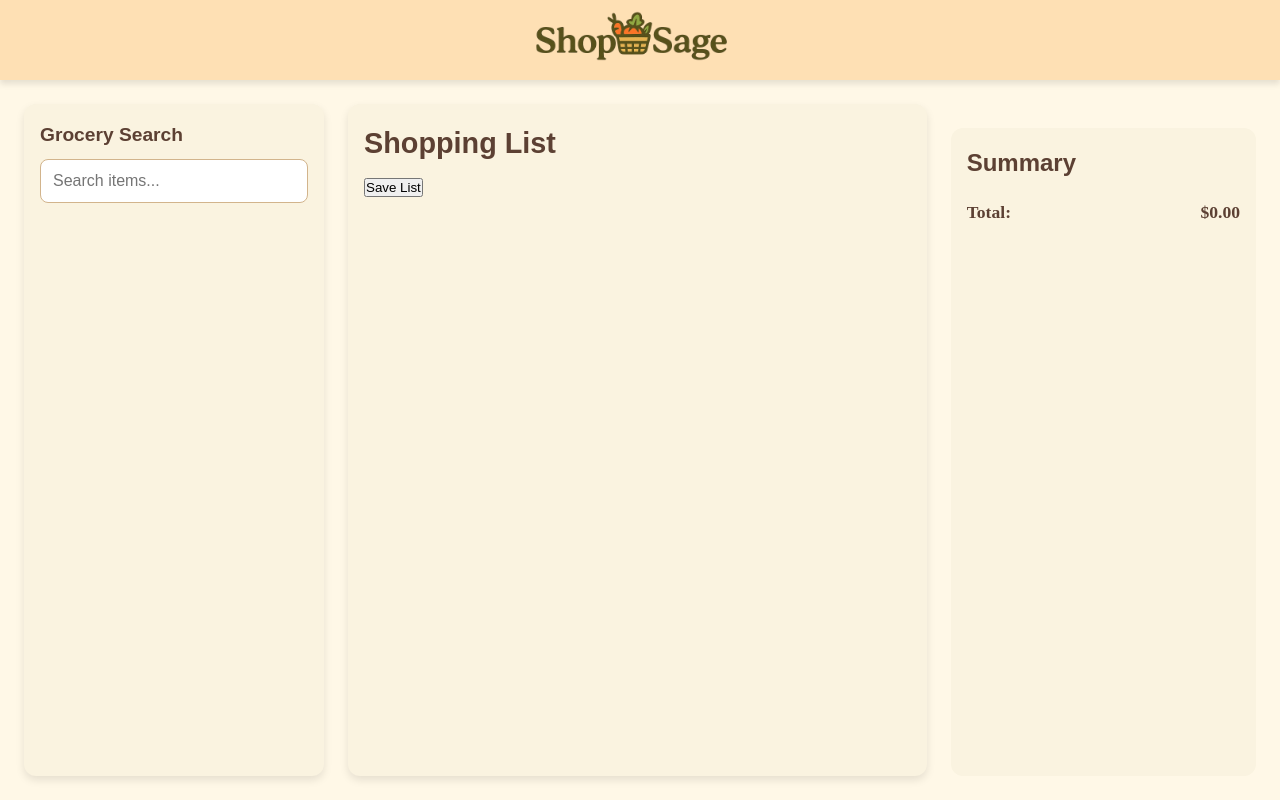
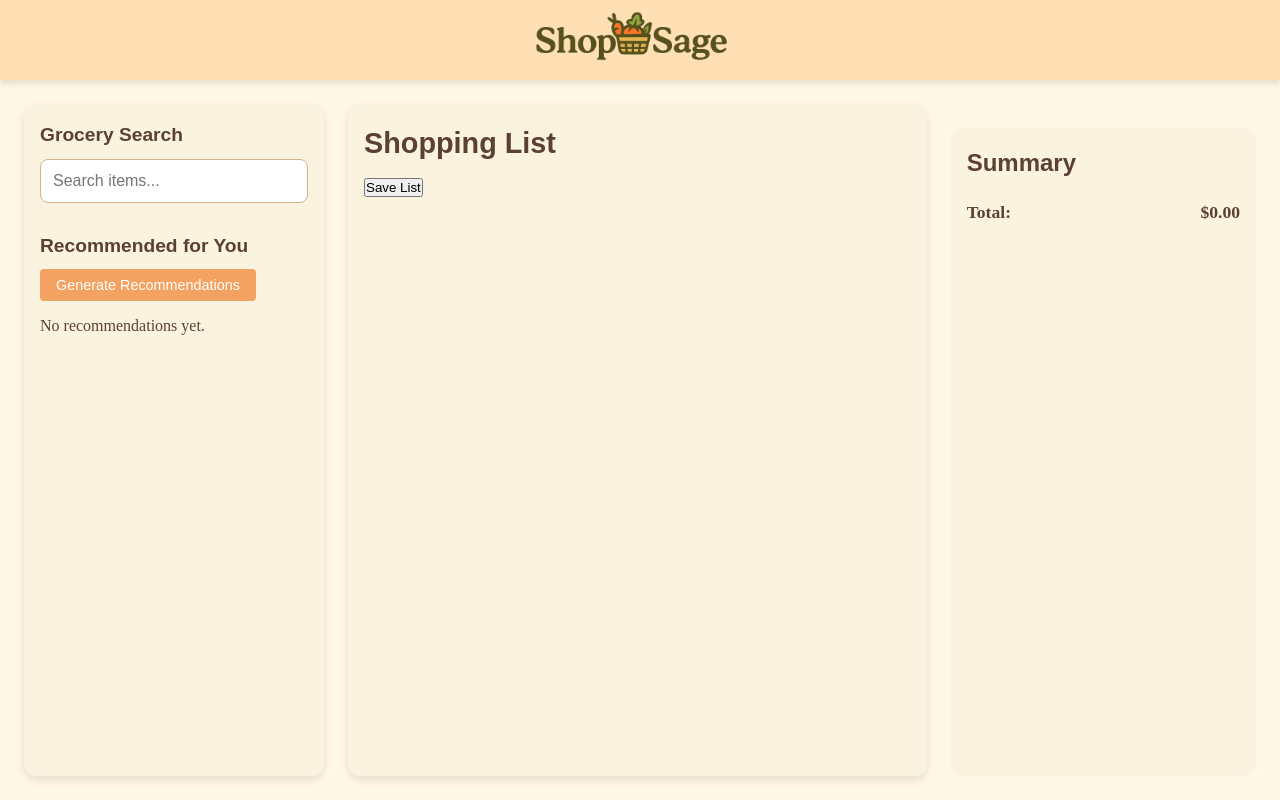
Before and after one commit to fu351/ShopSage-seniordesignproject, a Next.js app in the folder apps/frontend/: page /list_gen in a window 1280 px wide. Built offline with nearby package versions, Linux system fonts and the light colour scheme.

Commit message:
baseline recommendations

```diff
--- a/apps/frontend/app/globals.css
+++ b/apps/frontend/app/globals.css
@@ -117,6 +117,14 @@ body {
   color: var(--dark-brown);
 }
 
+.gen-header {
+  font-family: var(--heading-font);
+  font-size: 1.2rem;
+  margin-bottom: 8px;
+  color: var(--dark-brown);
+  margin-top: 12px;
+}
+
 .search-item {
   display: flex;
   justify-content: space-between; /* Create two columns */
@@ -174,11 +182,17 @@ body {
   align-self: center;
 }
 
+.gen-button {
+  align-self: center;
+  margin-bottom: 12px;
+}
+
 /* Button Colors */
 .add-button,
 .reload-button,
 .view-similar,
-.remove-button {
+.remove-button,
+.gen-button {
   background-color: var(--accent-orange); /* Match front page button color */
   color: white;
   padding: 8px 12px;
@@ -191,7 +205,8 @@ body {
 
 .add-button:hover,
 .reload-button:hover,
-.view-similar:hover {
+.view-similar:hover,
+.gen-button:hover {
   background-color: #e76f51; /* Darker orange on hover */
 }
 
@@ -295,7 +310,8 @@ body {
 .view-similar,
 .remove-button,
 .add-button,
-.button {
+.button,
+.gen-button {
   padding: 8px 16px;
   border: none;
   border-radius: 4px;
@@ -326,6 +342,11 @@ body {
 }
 
 .add-button.disabled {
+  background-color: var(--secondary-brown);
+  cursor: default;
+}
+
+.gen-button.disabled {
   background-color: var(--secondary-brown);
   cursor: default;
 }
@@ -668,3 +689,30 @@ body {
 .history-item li {
   margin-bottom: 5px;
 }
+
+/* Search Results Scrollbar */
+.recommended-section {
+  display: flex;
+  flex-direction: column;
+  gap: 16px;
+  max-height: 400px; /* Limit the height of the search results */
+  overflow-y: auto; /* Enable vertical scrolling */
+  overflow-x: hidden; /* Disable horizontal scrolling */
+  scrollbar-width: thin; /* For Firefox */
+  scrollbar-color: var(--accent-orange) var(--light-cream); /* Custom colors */
+}
+
+.recommended-section::-webkit-scrollbar {
+  width: 12px; /* Scrollbar width */
+}
+
+.recommended-section::-webkit-scrollbar-track {
+  background: var(--light-cream); /* Track color */
+  border-radius: 4px;
+}
+
+.recommended-section::-webkit-scrollbar-thumb {
+  background-color: var(--accent-orange); /* Thumb color */
+  border-radius: 4px;
+  border: 2px solid var(--light-cream); /* Adds padding around the thumb */
+}
--- a/apps/frontend/app/list_gen/page.js
+++ b/apps/frontend/app/list_gen/page.js
@@ -10,6 +10,68 @@ export default function Home() {
   const [lastSearch, setLastSearch] = useState("");
   const [isLoading, setIsLoading] = useState(false);
   const [shoppingHistory, setShoppingHistory] = useState([]);
+  const [recommendedItems, setRecommendedItems] = useState([]);
+  const [isLoadingRecommendations, setIsLoadingRecommendations] = useState(false);
+  const commonSearches = [
+    "Milk",
+    "Eggs",
+    "Bread",
+    "Bananas",
+    "Chicken",
+    "Apples",
+    "Cheese",
+    "Rice",
+    "Pasta",
+    "Butter",
+    "Beef",
+    "Yogurt",
+    "Tomatoes",
+    "Coffee"
+  ];
+
+  function getRandomItem(arr) {
+    if (!Array.isArray(arr) || arr.length === 0) {
+      return undefined;
+    }
+    const randomIndex = Math.floor(Math.random() * arr.length);
+    return arr[randomIndex];
+  }
+
+  const handleGenerateRecommendations = async () => {
+    setIsLoadingRecommendations(true);
+    try {
+      const searchTerm = getRandomItem(commonSearches)
+      const response = await fetch(
+        `http://localhost:5000/api/getAllProducts?zipCode=47906&searchTerm=${encodeURIComponent(searchTerm)}`
+      );
+
+      if (!response.ok) {
+        throw new Error("Failed to fetch recommended products");
+      }
+
+      const data = await response.json();
+      // Build a map of provider -> cheapest item
+      const cheapestByProvider = data.reduce((map, item) => {
+        const price = item.price ?? Infinity;
+        const provider = item.provider;
+        const existing = map.get(provider);
+
+        if (!existing || price < (existing.price ?? Infinity)) {
+          map.set(provider, item);
+        }
+        return map;
+      }, new Map());
+
+      // Convert back to array of items
+      const uniqueCheapestItems = Array.from(cheapestByProvider.values());
+      setRecommendedItems(uniqueCheapestItems);
+
+    } catch (error) {
+      // console.error("Error fetching recommended items:", error);
+    } finally {
+      setIsLoadingRecommendations(false);
+    }
+  };
 
   useEffect(() => {
     fetchShoppingHistory
@@ -33,8 +95,8 @@ export default function Home() {
     if (query.trim() !== "") {
       setIsLoading(true);
       try {
-        //const response = await fetch(`http://localhost:5000/api/getAllProducts?zipCode=47906&searchTerm=${encodeURIComponent(query)}`);
-        const response = await fetch(`${config.apiBaseUrl}/getAllProducts?zipCode=47906&searchTerm=${encodeURIComponent(query)}`);
+        const response = await fetch(`http://localhost:5000/api/getAllProducts?zipCode=47906&searchTerm=${encodeURIComponent(query)}`);
+        //const response = await fetch(`${config.apiBaseUrl}/getAllProducts?zipCode=47906&searchTerm=${encodeURIComponent(query)}`);
 
         if (!response.ok) {
           throw new Error("Failed to fetch products");
@@ -202,6 +264,53 @@ export default function Home() {
               })
             )}
           </div>
+
+          {/* Recommended Products Section */}
+          <h3 className="gen-header">Recommended for You</h3>
+          <button
+              className="gen-button"
+              onClick={handleGenerateRecommendations}
+              disabled={isLoadingRecommendations}
+            >
+              {isLoadingRecommendations ? "Generating..." : "Generate Recommendations"}
+          </button>
+          <div className="recommended-section">
+            {recommendedItems.length === 0 && !isLoadingRecommendations ? (
+              <div className="empty-recommendations">No recommendations yet.</div>
+            ) : (
+              recommendedItems.map((item) => {
+                const itemExists = shoppingList.some(
+                  (existingItem) => existingItem.id === item.id
+                );
+                return (
+                  <div key={item.id} className="search-item">
+                    <div className="search-image">
+                      {item.image_url && (
+                        <img
+                          src={item.image_url}
+                          alt="Recommended Product"
+                        />
+                      )}
+                      <button
+                        className={`add-button ${itemExists ? "disabled" : ""}`}
+                        onClick={!itemExists ? () => addToShoppingList(item) : undefined}
+                        disabled={itemExists}
+                      >
+                        {itemExists ? "Added" : "Add"}
+                      </button>
+                    </div>
+                    <div className="search-details">
+                      <span className="search-name">{item.name}</span>
+                      <span className="search-price">
+                        ${item.price} / {item.unit || "each"}
+                      </span>
+                      <span className="search-location">{item.location}</span>
+                    </div>
+                  </div>
+                );
+              })
+            )}
+          </div>
         </aside>
 
         {/* Shopping List */}
```
